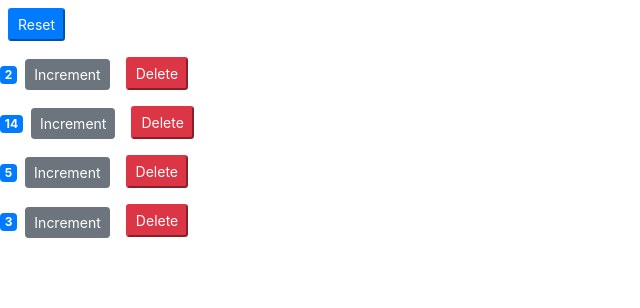
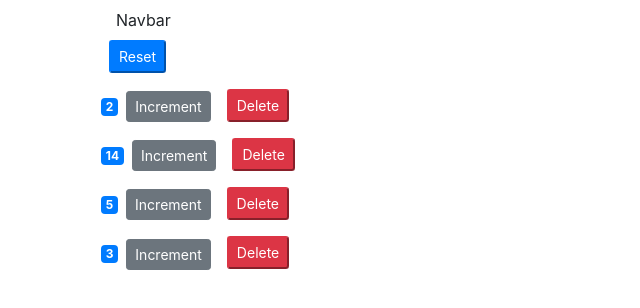
Before and after one commit to rahman-jn/react-course-mosh, a React (Create React App) app: page / in a window 1280 px wide. Shown: the top 308 px of the page, without its empty margins (0-640 px from the left). Built offline with nearby package versions, Linux system fonts and the light colour scheme.

Commit message:
We add Navbar Component as a top level component and now the counters  component is another controlled component and updated through Navbar and props.

```diff
--- a/src/App.js
+++ b/src/App.js
@@ -1,11 +1,12 @@
 import logo from './logo.svg';
 import React, { Component } from 'react';
 import Vidly from './components/vidly';
+import Navbar from './components/navbar';
 
 function App() {
   return (
     <main className="container">
-      <Vidly />
+      <Navbar />
     </main>
   );
 }
--- a/src/components/counters.jsx
+++ b/src/components/counters.jsx
@@ -2,45 +2,18 @@ import React, { Component } from 'react'
 import Counter from './counter';
 
 class Counters extends React.Component {
-    state = {
-        counters: [
-        {id : 1, value :2},
-        {id : 2, value :14},
-        {id : 3, value :5},
-        {id : 4, value :3}
-        ]
-    };
-
-    handleIncrement = (counter) => {
-        const counters = [...this.state.counters];
-        const index = counters.indexOf( counter );
-        counters[index] = {...counter };
-        counters[index].value++;
-        this.setState({counters} );
-    }
-
-    handleDelete = (countId) =>{
-        const counters = this.state.counters.filter(c => c.id !== countId);
-        this.setState({ counters })
-    }
-
-    handleReset = () =>{
-         const counters = [...this.state.counters];
-         counters.map( c => c.value = 0 );
-         this.setState({ counters });
-    }
 
     render() {
         return <div>
-                    <button className="btn-primary btn-sm m-2" onClick={this.handleReset}>
+                    <button className="btn-primary btn-sm m-2" onClick={this.props.onReset}>
                         Reset
                     </button>
-                   {this.state.counters.map(counter =>
+                   {this.props.counters.map(counter =>
                    <Counter
                    key={counter.id}
                    counter = {counter}
-                   onDelete = {this.handleDelete}
-                   onIncrement = { () => this.handleIncrement(counter) }
+                   onDelete = {this.props.onDelete}
+                   onIncrement = { () => this.props.onIncrement(counter) }
                     />)}
                 </div>;
     }
--- /dev/null
+++ b/src/components/navbar.jsx
@@ -0,0 +1,52 @@
+import React, { Component } from 'react'
+import Counters from './counters';
+
+class Navbar extends React.Component {
+
+    state = {
+        counters: [
+        {id : 1, value :2},
+        {id : 2, value :14},
+        {id : 3, value :5},
+        {id : 4, value :3}
+        ]
+    };
+
+    handleIncrement = (counter) => {
+        const counters = [...this.state.counters];
+        const index = counters.indexOf( counter );
+        counters[index] = {...counter };
+        counters[index].value++;
+        this.setState({counters} );
+    }
+
+    handleDelete = (countId) =>{
+        const counters = this.state.counters.filter(c => c.id !== countId);
+        this.setState({ counters })
+    }
+
+    handleReset = () =>{
+         const counters = [...this.state.counters];
+         counters.map( c => c.value = 0 );
+         this.setState({ counters });
+    }
+
+
+    render() {
+        return (
+            <nav className="navbar navbar-default navbar-fixed-bottom">
+                <div className="container">
+                    Navbar
+                </div>
+                <Counters
+                    onDelete = {this.handleDelete}
+                    onReset = {this.handleReset}
+                    onIncrement = {this.handleIncrement}
+                    counters = {this.state.counters}
+                />
+            </nav>
+        );
+    }
+}
+
+export default Navbar;
--- a/src/index.js
+++ b/src/index.js
@@ -3,12 +3,11 @@ import ReactDOM from 'react-dom';
 import './index.css';
 import App from './App';
 import reportWebVitals from './reportWebVitals';
-import Counters from './components/counters';
 import Vidly from './components/vidly';
 import 'bootstrap/dist/css/bootstrap.css';
 import 'font-awesome/css/font-awesome.css';
 
-ReactDOM.render(<Counters />,
+ReactDOM.render(<App />,
   document.getElementById('root')
 );
 
```
